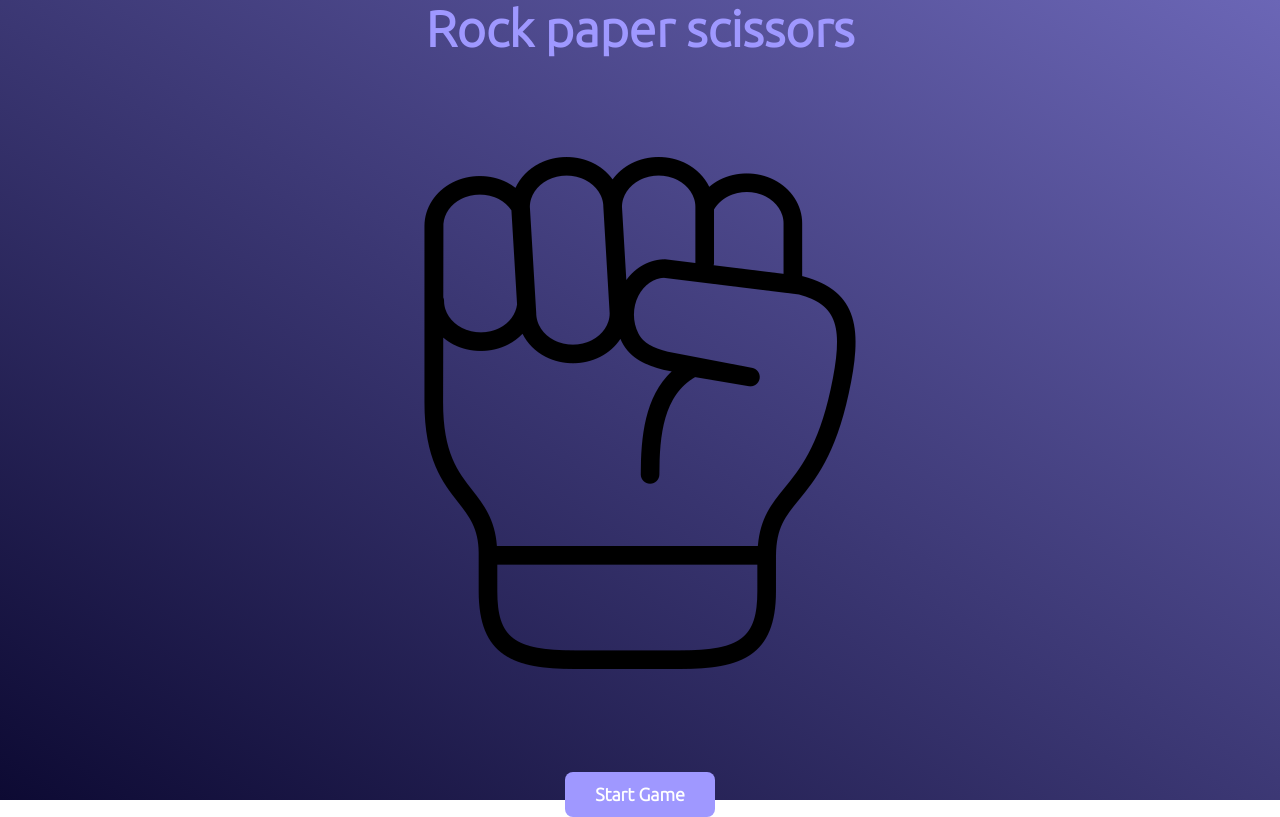
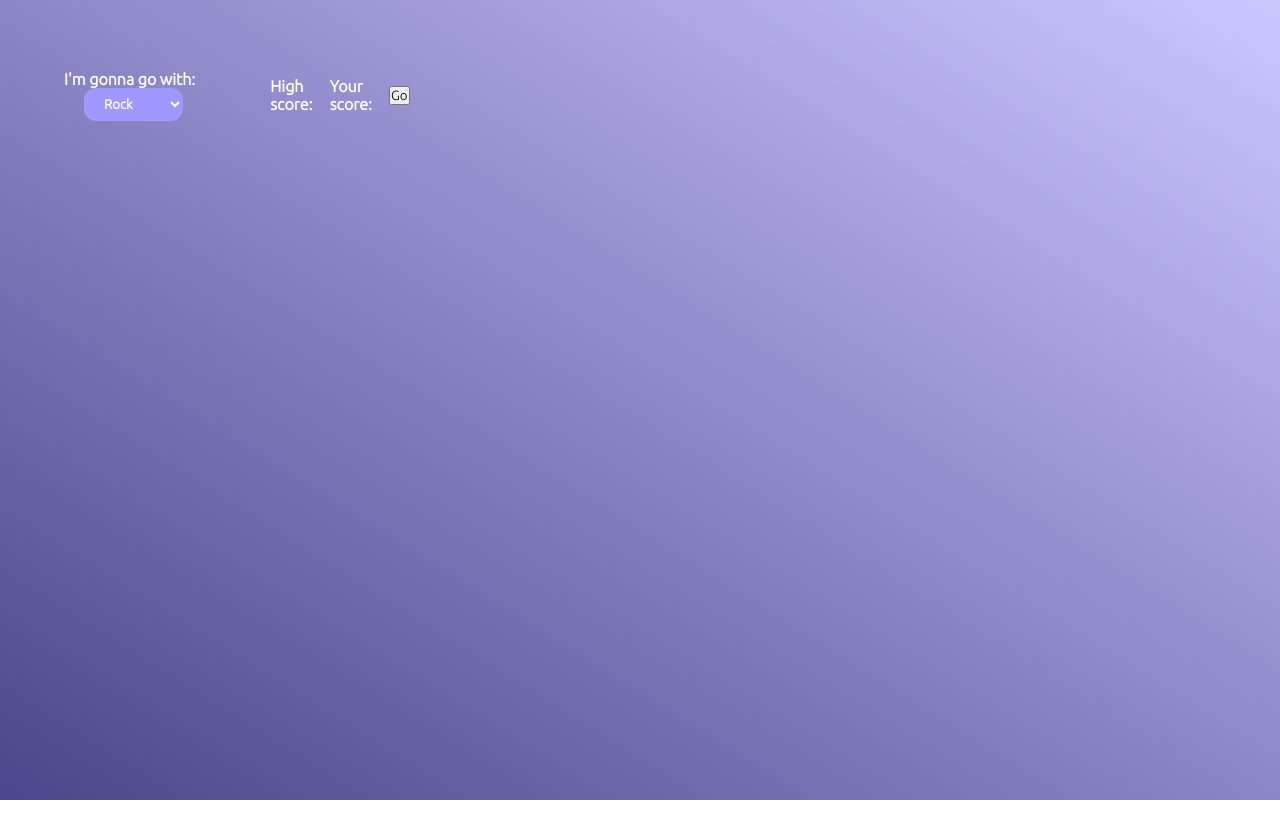
Before and after one commit to elhamhashemii/js-rock-paper-scissors, a plain HTML site: page index.html in a window 1280 px wide. Both pictures are taken after a click on the button "Start Game". Drawn offline with Linux system fonts and the light colour scheme.

Commit message:
fix: improvement

```diff
--- a/app.js
+++ b/app.js
@@ -0,0 +1,59 @@
+const startBtn = document.querySelector("#start-button")
+const starterTemplate = document.querySelector(".starter")
+const game = document.querySelector(".game-wrapper")
+const choices = document.querySelector("#choices")
+const displayHands = document.querySelectorAll(".hands")
+const userHand = document.querySelector(".user-hand")
+const randomHand = document.querySelector(".random-hand")
+const showResultBtn = document.querySelector("#go")
+
+startBtn.addEventListener("click", () => {
+    starterTemplate.classList.add("hide")
+    game.classList.remove("hide")
+    getRandomChoice()
+})
+
+
+
+let userChoice;
+    choices.addEventListener("change", () => {
+        userChoice = choices.selectedIndex
+        if(userChoice == 0){
+            userChoice =  "rock"
+        } else if(userChoice == 1){
+            userChoice = "paper"
+        } else {
+            userChoice = "scissors"
+        }
+
+        return userChoice
+    })
+
+
+
+const hands = ["rock", "paper", "scissors"]
+
+let randomChoice;
+function getRandomChoice() {
+    let randomNumber = Math.floor((Math.random())* 3) + 1
+    if(randomNumber == 1){
+        randomChoice = hands[0]
+    } else if ( randomNumber == 2) {
+        randomChoice = hands[1]
+    } else {
+        randomChoice = hands[2]
+    }
+    return randomChoice
+}
+
+function showChoices () {
+    userHand.src = `./assets/${userChoice}.png`
+    randomHand.src = `./assets/${randomChoice}.png`
+    console.log({userChoice});
+    console.log({randomChoice});
+}
+
+showResultBtn.addEventListener("click", () => {
+    getRandomChoice()
+    showChoices()
+})
--- a/index.html
+++ b/index.html
@@ -11,8 +11,35 @@
     <div class="container">
         <div class="starter column">
             <h1>Rock paper scissors</h1>
-            <div><img src="./assets/rock.png" alt=""></div>
-            <div><button id="start-button">Start Game</button></div>
+            <div><img src="./assets/pic.png" alt=""></div>
+            <div>
+                <button id="start-button">Start Game</button>
+            </div>
+        </div>
+        <div class="hide game-wrapper">
+            <div class="row justify-between w-30">
+                <div class="score">
+                    <label for="userChoice">I'm gonna go with:</label>
+                    <select name="userChoice" id="choices">
+                        <option class="choice" value="rock">
+                            Rock
+                        </option>
+                        <option class="choice" value="paper">
+                            Paper
+                        </option>
+                        <option class="choice" value="scissors">
+                            Scissors
+                        </option>
+                    </select>
+                </div>
+                <div class="score highest">High score:</div>
+                <div class="score current">Your score:</div>
+                <div class="score"><button id="go">Go</button></div>
+            </div>
+            <div class="game row justify-between">
+                <div class="hand left"><img class="user-hand" src="" alt=""></div>
+                <div class="hand right"><img class="random-hand" src="" alt=""></div>
+            </div>
         </div>
     </div>
 
--- a/style.css
+++ b/style.css
@@ -20,10 +20,18 @@
     flex-direction: column;
 }
 
+.justify-between {
+    justify-content: space-between !important;
+}
+
+.w-30{
+    width: 30%;
+}
+
 .container{
     height: 100vh;
     width: 100vw;
-    background: linear-gradient(to left bottom, #6b66b6, #0d0a33);
+    background: linear-gradient(to left bottom, #cbc7ff , #4b468d );
     display: grid;
     place-items: center;
     color: #fff;
@@ -33,7 +41,7 @@
 .starter h1{
     margin-bottom: 100px;
     font-size: 50px;
-    color: #9f98ff;
+    color: #482c8a;
 }
 
 #start-button{
@@ -47,3 +55,54 @@
     font-weight: bold;
     cursor: pointer;
 }
+
+.hide{
+    display: none;
+}
+
+/* .game-wrapper{
+} */
+
+.game{
+    /* border: 1px solid #9f98ff; */
+    width: 90vw;
+    height: 70vh;
+}
+
+.score{
+    margin-bottom: 50px;
+}
+
+.hand{
+    width: 50%;
+    text-align: center;
+}
+
+.right{
+    transform: rotate(-90deg);
+}
+
+
+.left{
+    transform: rotate(90deg);
+}
+
+#choices{
+    padding: 8px 16px;
+    border-radius: 12px;
+    border: none;
+    background-color: #9f98ff;
+    color: #fff;
+    font-weight: bolder;
+    margin: 0 20px;
+}
+
+#choices:focus{
+    outline: none;
+    border: none;
+}
+
+.choice{
+    border: none;
+    outline: none;
+}
```
